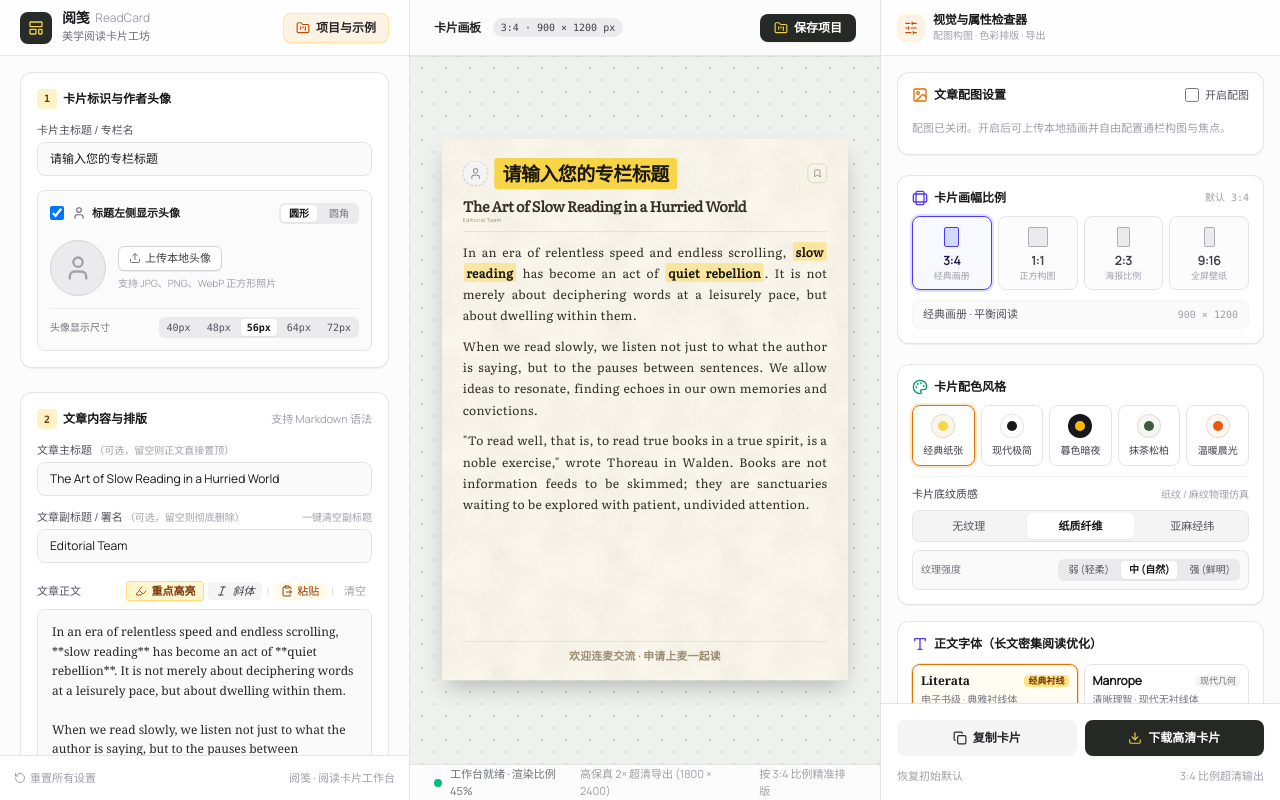
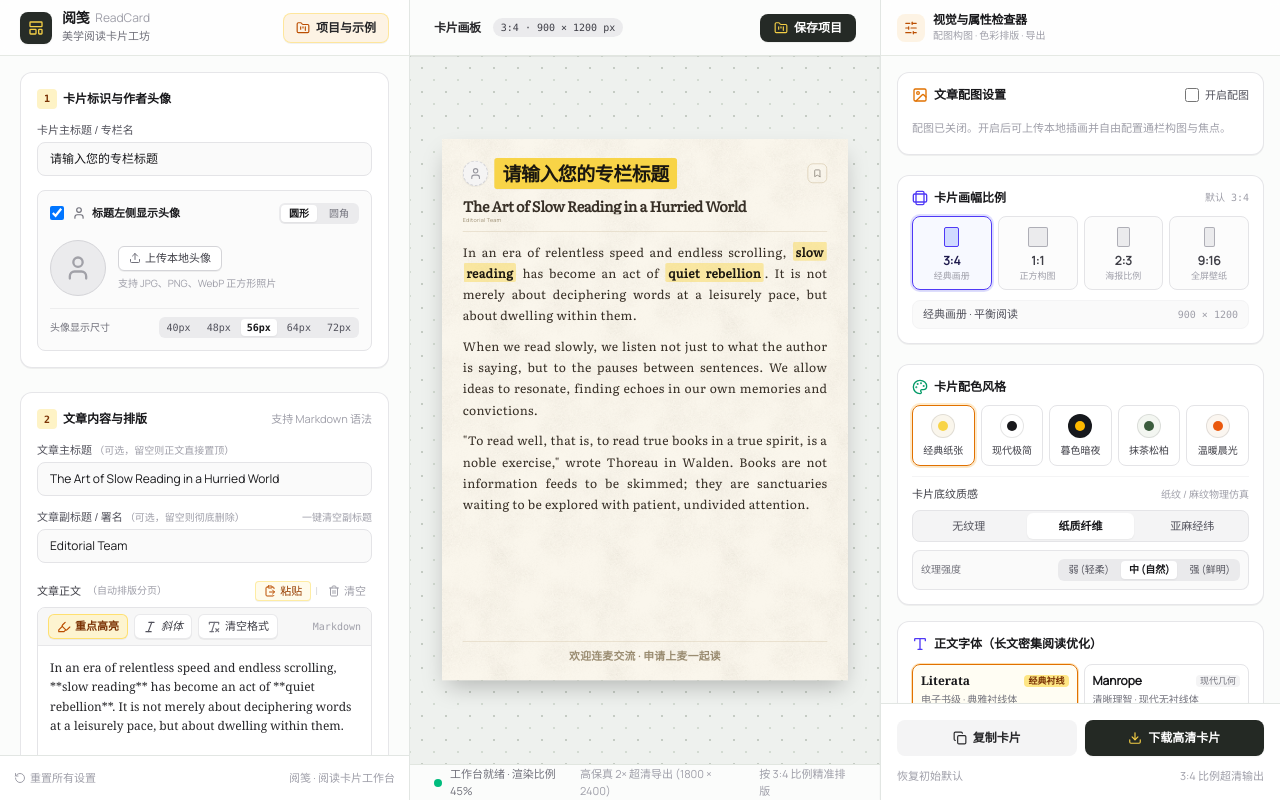
Before and after one commit to phoenixlwpapix/read-card, a React (Vite) app: page / in a window 1280 px wide. Built offline with nearby package versions, Linux system fonts and the light colour scheme.

Commit message:
feat: add clear formatting action and redesign text editing toolbar layout

```diff
--- a/src/App.tsx
+++ b/src/App.tsx
@@ -456,6 +456,7 @@ export default function App() {
         onOpenProjectModal={() => setIsProjectModalOpen(true)}
         totalPages={pages.length}
         currentPage={currentPage}
+        onToast={addToast}
       />
 
       {/* Middle: Canvas Stage */}
--- a/src/components/Sidebar.tsx
+++ b/src/components/Sidebar.tsx
@@ -7,6 +7,7 @@ import {
   LayoutTemplate,
   Italic,
   Highlighter,
+  RemoveFormatting,
   ClipboardPaste,
   FileText,
   SlidersHorizontal,
@@ -23,6 +24,7 @@ interface SidebarProps {
   onOpenProjectModal: () => void;
   totalPages: number;
   currentPage: number;
+  onToast?: (text: string, type?: 'success' | 'error' | 'info') => void;
 }
 
 export const Sidebar: React.FC<SidebarProps> = ({
@@ -33,6 +35,7 @@ export const Sidebar: React.FC<SidebarProps> = ({
   onOpenProjectModal,
   totalPages,
   currentPage,
+  onToast,
 }) => {
   const avatarInputRef = useRef<HTMLInputElement>(null);
   const textareaRef = useRef<HTMLTextAreaElement>(null);
@@ -91,6 +94,107 @@ export const Sidebar: React.FC<SidebarProps> = ({
     }
   };
 
+  // Clear formatting from selected text or from entire text if nothing selected
+  const handleClearFormatting = () => {
+    const el = textareaRef.current;
+    const text = config.articleContent;
+    if (!text) return;
+
+    const stripMarkers = (str: string) => {
+      return str
+        .replace(/\*\*\*([^*]+)\*\*\*/g, '$1')
+        .replace(/\*\*([^*]+)\*\*/g, '$1')
+        .replace(/\*([^*]+)\*/g, '$1')
+        .replace(/___([^_]+)___/g, '$1')
+        .replace(/__([^_]+)__/g, '$1')
+        .replace(/(^|[^\w])_([^_]+)_(?=[^\w]|$)/g, '$1$2')
+        .replace(/~~([^~]+)~~/g, '$1')
+        .replace(/==([^=]+)==/g, '$1')
+        .replace(/`([^`]+)`/g, '$1');
+    };
+
+    if (!el) {
+      const cleaned = stripMarkers(text);
+      if (cleaned !== text) {
+        onChange({ articleContent: cleaned });
+        onToast?.('已一键清空全文排版格式', 'success');
+      } else {
+        onToast?.('当前文本无格式标记', 'info');
+      }
+      return;
+    }
+
+    const start = el.selectionStart;
+    const end = el.selectionEnd;
+
+    if (start !== end) {
+      let selStart = start;
+      let selEnd = end;
+      let selected = text.slice(selStart, selEnd);
+
+      // Check if formatting markers are wrapped immediately around the selection
+      // e.g. user double-clicked word inside **word**
+      if (
+        selStart >= 3 &&
+        selEnd + 3 <= text.length &&
+        text.slice(selStart - 3, selStart) === '***' &&
+        text.slice(selEnd, selEnd + 3) === '***'
+      ) {
+        selStart -= 3;
+        selEnd += 3;
+        selected = text.slice(selStart, selEnd);
+      } else if (
+        selStart >= 2 &&
+        selEnd + 2 <= text.length &&
+        text.slice(selStart - 2, selStart) === '**' &&
+        text.slice(selEnd, selEnd + 2) === '**'
+      ) {
+        selStart -= 2;
+        selEnd += 2;
+        selected = text.slice(selStart, selEnd);
+      } else if (
+        selStart >= 1 &&
+        selEnd + 1 <= text.length &&
+        text.slice(selStart - 1, selStart) === '*' &&
+        text.slice(selEnd, selEnd + 1) === '*' &&
+        text.slice(selStart - 2, selStart) !== '**'
+      ) {
+        selStart -= 1;
+        selEnd += 1;
+        selected = text.slice(selStart, selEnd);
+      }
+
+      const stripped = stripMarkers(selected);
+      if (stripped === selected) {
+        onToast?.('所选文本未包含排版格式', 'info');
+        return;
+      }
+
+      const updated = text.slice(0, selStart) + stripped + text.slice(selEnd);
+      onChange({ articleContent: updated });
+      onToast?.('已清空选中文字排版格式', 'success');
+
+      setTimeout(() => {
+        el.focus();
+        el.setSelectionRange(selStart, selStart + stripped.length);
+      }, 0);
+    } else {
+      // No text selected: clear formatting across the whole article
+      const cleaned = stripMarkers(text);
+      if (cleaned === text) {
+        onToast?.('当前正文无排版格式', 'info');
+        return;
+      }
+
+      onChange({ articleContent: cleaned });
+      onToast?.('已一键清空全文格式（保留纯文本）', 'success');
+      setTimeout(() => {
+        el.focus();
+        el.setSelectionRange(start, start);
+      }, 0);
+    }
+  };
+
   // Avatar file upload handler
   const handleAvatarFile = async (file?: File) => {
     if (!file) return;
@@ -108,6 +212,7 @@ export const Sidebar: React.FC<SidebarProps> = ({
       const text = await navigator.clipboard.readText();
       if (text) {
         onChange({ articleContent: text });
+        onToast?.('已从剪贴板粘贴正文', 'success');
       }
     } catch {
       // Fallback: user can paste directly into textarea
@@ -367,54 +472,84 @@ export const Sidebar: React.FC<SidebarProps> = ({
           </div>
 
           {/* 文章正文与工具栏 */}
-          <div className="space-y-2 flex-1 flex flex-col pt-1">
+          <div className="space-y-1.5 flex-1 flex flex-col pt-1">
+            {/* Header row: Label on left, Paste & Clear on right */}
             <div className="flex items-center justify-between">
-              <label htmlFor="article-content-textarea" className="block text-[11px] font-medium text-zinc-600">
-                文章正文
+              <label
+                htmlFor="article-content-textarea"
+                className="text-[11px] font-medium text-zinc-700 flex items-center gap-1.5"
+              >
+                <span>文章正文</span>
+                <span className="text-[10px] text-zinc-400 font-normal">（自动排版分页）</span>
               </label>
 
-              {/* Text editing toolbar */}
               <div className="flex items-center gap-1 text-[11px]">
                 <button
                   type="button"
-                  onClick={handleInsertBold}
-                  className="text-amber-900 hover:text-amber-950 font-bold px-2 py-0.5 rounded bg-amber-100/80 hover:bg-amber-100 border border-amber-300/60 flex items-center gap-1 transition-colors cursor-pointer shadow-2xs"
-                  title="为选中文本添加主题底色重点高亮 (**重点文字**)"
+                  onClick={handlePasteArticle}
+                  className="text-amber-800 hover:text-amber-950 px-2 py-0.5 rounded bg-amber-50 hover:bg-amber-100/80 border border-amber-200/70 flex items-center gap-1 transition-colors cursor-pointer shadow-2xs"
+                  title="从剪贴板粘贴内容"
                 >
-                  <Highlighter className="w-3 h-3 text-amber-700" />
-                  <span>重点高亮</span>
-                </button>
-                <button
-                  type="button"
-                  onClick={handleInsertItalic}
-                  className="text-zinc-700 hover:text-zinc-950 italic px-2 py-0.5 rounded bg-zinc-100 hover:bg-zinc-200 flex items-center gap-1 transition-colors cursor-pointer"
-                  title="为选中文本倾斜 (*斜体*)"
-                >
-                  <Italic className="w-3 h-3" />
-                  <span>斜体</span>
-                </button>
-                <span className="text-zinc-300">|</span>
-                <button
-                  type="button"
-                  onClick={handlePasteArticle}
-                  className="text-amber-800 hover:text-amber-900 px-2 py-0.5 rounded bg-amber-50 hover:bg-amber-100 flex items-center gap-1 transition-colors cursor-pointer"
-                  title="粘贴剪贴板内容"
-                >
-                  <ClipboardPaste className="w-3 h-3" />
+                  <ClipboardPaste className="w-3 h-3 text-amber-700" />
                   <span>粘贴</span>
                 </button>
+
                 <span className="text-zinc-300">|</span>
+
                 <button
                   type="button"
                   onClick={onRequestClearText}
-                  className="text-zinc-400 hover:text-red-600 px-1.5 py-0.5 rounded hover:bg-red-50 transition-colors cursor-pointer"
-                  title="清空文章正文"
+                  className="text-zinc-400 hover:text-red-600 px-1.5 py-0.5 rounded hover:bg-red-50 flex items-center gap-1 transition-colors cursor-pointer"
+                  title="清空文章全部正文"
                 >
-                  清空
+                  <Trash2 className="w-3 h-3" />
+                  <span>清空</span>
                 </button>
               </div>
             </div>
 
+            {/* Unified Editor Card Box */}
+            <div className="flex-1 flex flex-col rounded-lg border border-zinc-200 overflow-hidden focus-within:border-amber-500 focus-within:ring-1 focus-within:ring-amber-500 transition-colors bg-white shadow-2xs">
+              {/* Text formatting toolbar strip */}
+              <div className="bg-zinc-100/75 border-b border-zinc-200/80 px-2.5 py-1.5 flex items-center justify-between gap-1 select-none">
+                <div className="flex items-center gap-1.5">
+                  <button
+                    type="button"
+                    onClick={handleInsertBold}
+                    className="text-amber-900 hover:text-amber-950 font-bold px-2 py-1 rounded-md bg-amber-100/80 hover:bg-amber-100 border border-amber-300/60 flex items-center gap-1 text-[11px] transition-colors cursor-pointer shadow-2xs"
+                    title="为选中文本添加主题底色重点高亮 (**重点文字**)"
+                  >
+                    <Highlighter className="w-3.5 h-3.5 text-amber-700" />
+                    <span>重点高亮</span>
+                  </button>
+
+                  <button
+                    type="button"
+                    onClick={handleInsertItalic}
+                    className="text-zinc-700 hover:text-zinc-950 italic px-2 py-1 rounded-md bg-white hover:bg-zinc-50 border border-zinc-200/80 flex items-center gap-1 text-[11px] transition-colors cursor-pointer shadow-2xs"
+                    title="为选中文本倾斜 (*斜体*)"
+                  >
+                    <Italic className="w-3.5 h-3.5 text-zinc-600" />
+                    <span>斜体</span>
+                  </button>
+
+                  <button
+                    type="button"
+                    onClick={handleClearFormatting}
+                    className="text-zinc-700 hover:text-zinc-950 px-2 py-1 rounded-md bg-white hover:bg-zinc-50 border border-zinc-200/80 flex items-center gap-1 text-[11px] transition-colors cursor-pointer shadow-2xs"
+                    title="一键清除选中文字或全文的所有重点高亮与斜体排版格式"
+                  >
+                    <RemoveFormatting className="w-3.5 h-3.5 text-zinc-500" />
+                    <span>清空格式</span>
+                  </button>
+                </div>
+
+                <span className="text-[10px] text-zinc-400 font-mono hidden sm:inline" title="支持 Markdown 语法">
+                  Markdown
+                </span>
+              </div>
+
+              {/* Textarea */}
               <textarea
                 ref={textareaRef}
                 id="article-content-textarea"
@@ -422,11 +557,12 @@ export const Sidebar: React.FC<SidebarProps> = ({
                 value={config.articleContent}
                 onChange={(e) => onChange({ articleContent: e.target.value })}
                 placeholder="在此粘贴或输入英文/中英文文章内容...&#10;&#10;空行分段，系统将根据所选比例自动排版与智能分页。支持 **重点高亮文字**（主题匹配底色）与 *斜体*。"
-              className="w-full flex-1 min-h-[280px] px-3.5 py-3 bg-zinc-50 border border-zinc-200 rounded-lg text-xs text-zinc-800 focus:bg-white focus:border-amber-500 focus:ring-1 focus:ring-amber-500 transition-colors leading-relaxed resize-y font-serif"
+                className="w-full flex-1 min-h-[280px] p-3 text-xs text-zinc-800 focus:outline-hidden leading-relaxed resize-y font-serif border-0 bg-transparent"
                 spellCheck={false}
               />
+            </div>
 
-            <div className="flex items-center justify-between text-[11px] text-zinc-400 pt-1">
+            <div className="flex items-center justify-between text-[11px] text-zinc-400 pt-0.5">
               <span className="flex items-center gap-1.5">
                 <FileText className="w-3 h-3 text-zinc-400" />
                 {wordCount} 词 · {charCount} 字符
```
Lines whose indentation alone changed are shown as unchanged.
